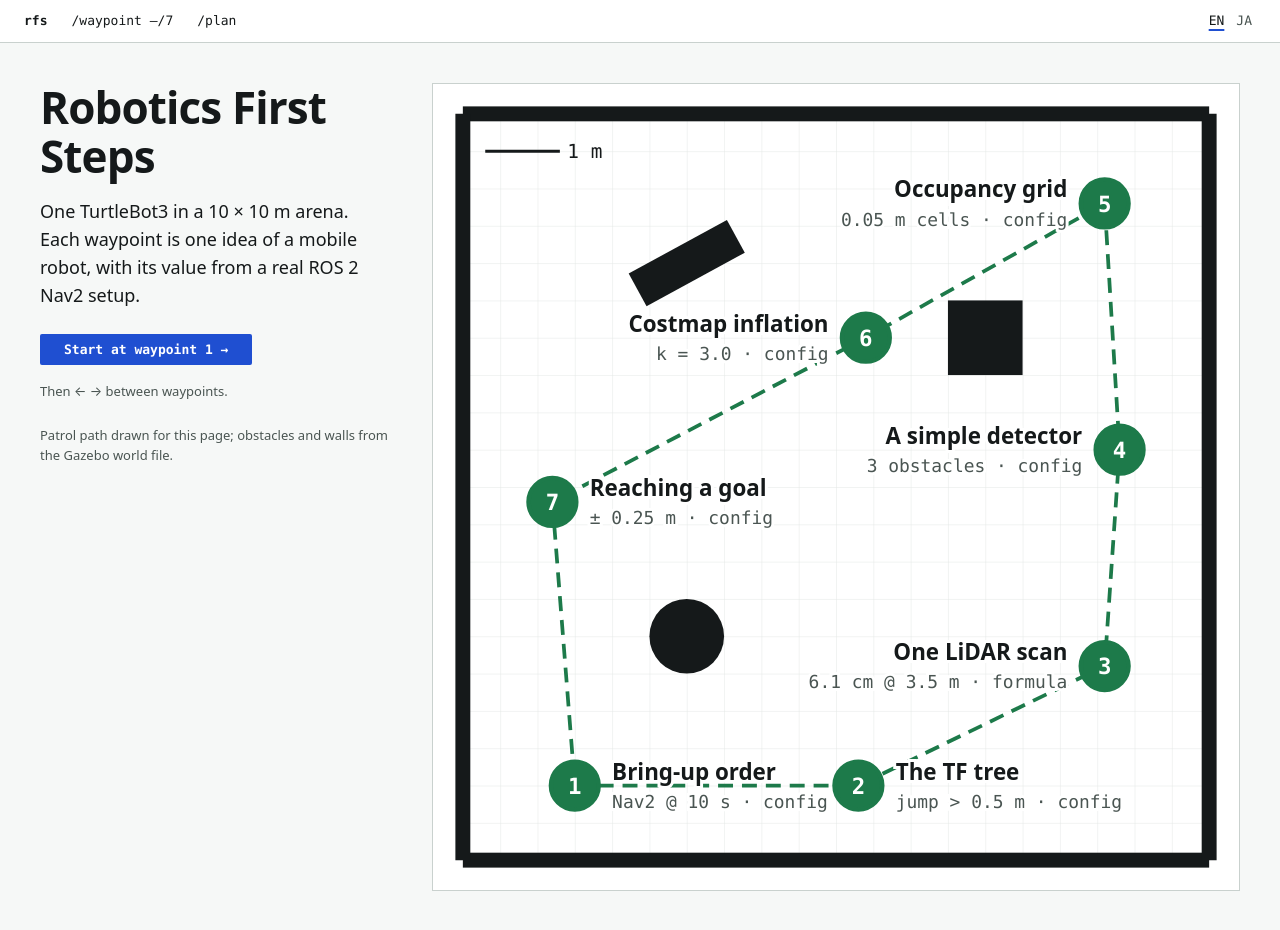
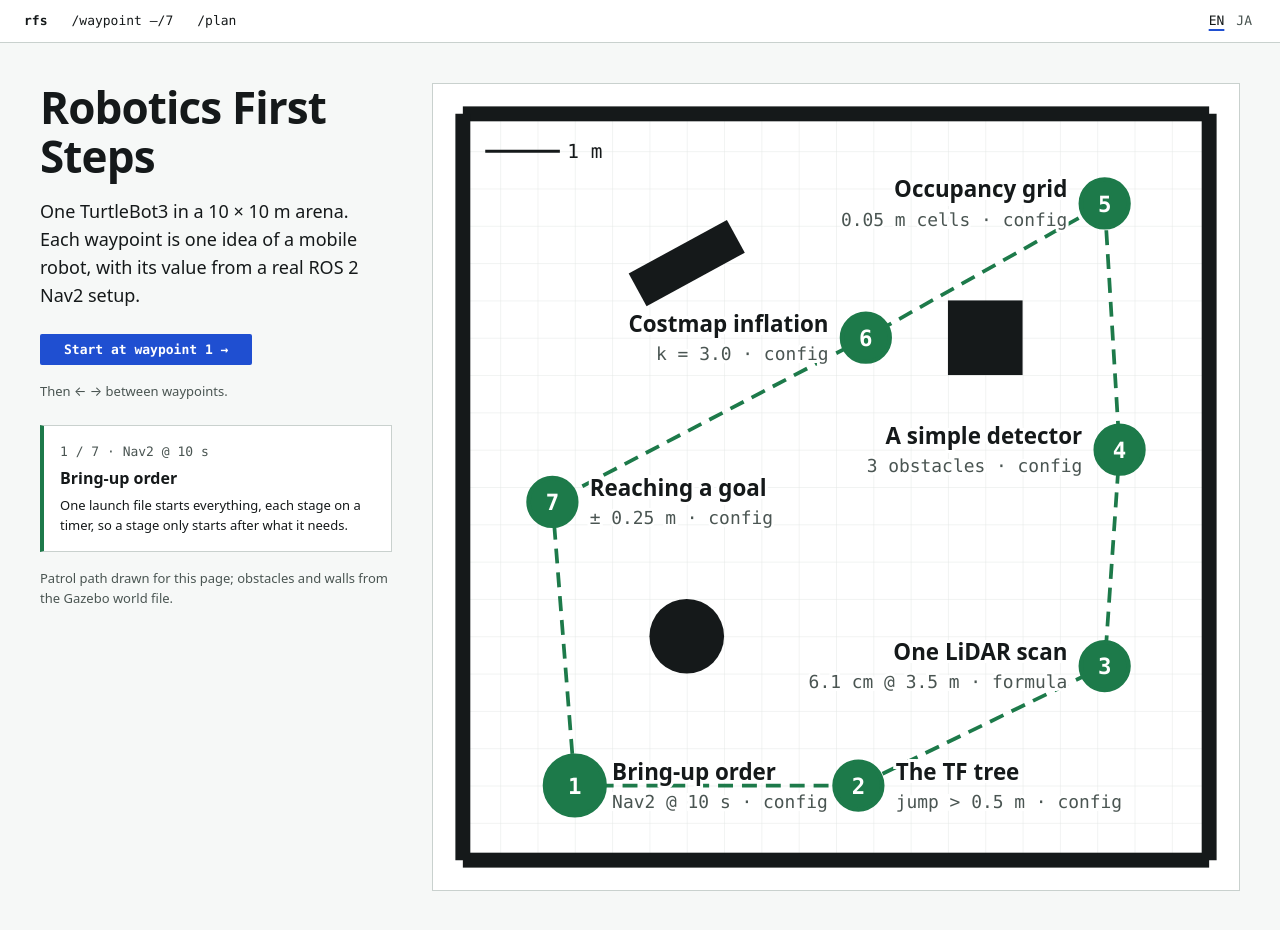
Before and after one commit to AungKaung1928/robotics-101, a React (Vite) app: page / in a window 1280 px wide. Built offline with nearby package versions, Linux system fonts and the light colour scheme.

Commit message:
Overview preview: hovering or focusing a waypoint shows its first line and value (hidden on phones)

```diff
--- a/scripts/verify.mjs
+++ b/scripts/verify.mjs
@@ -10,7 +10,7 @@ const BASE = `http://localhost:${PORT}/`
 const OUT = join(ROOT, 'verify-out')
 // Route, then the readouts (data-k) its page must show with a number in them.
 const ROUTES = [
-  { hash: '', h1: { en: 'Robotics First Steps', ja: 'ロボティクス はじめの一歩' }, links: ['#/bringup', '#/tf', '#/scan', '#/detect', '#/grid', '#/costmap', '#/goal'] },
+  { hash: '', h1: { en: 'Robotics First Steps', ja: 'ロボティクス はじめの一歩' }, links: ['#/bringup', '#/tf', '#/scan', '#/detect', '#/grid', '#/costmap', '#/goal'], words: { peek: /^1 \/ 7 · Nav2 @ 10 s$/ } },
   { hash: '#/bringup', readouts: ['patrol', 'step'], words: { early: /none|なし/ } },
   { hash: '#/bringup/3', readouts: ['step'], off: 4 },
   { hash: '#/tf', readouts: ['hit-map', 'hit-base_scan'], words: { verdict: /healthy|正常/ } },
--- a/src/components/Overview.tsx
+++ b/src/components/Overview.tsx
@@ -1,3 +1,4 @@
+import { useState } from 'react'
 import { LAUNCH_NAV2_S, LIDAR, NAV2, OBSTACLES, TF_MAX_JUMP, WAYPOINTS } from '../content/world'
 import type { Strings } from '../i18n'
 import { beamGap } from '../lib/scan'
@@ -17,6 +18,7 @@ const VALUE: Record<ChapterId, { v: string; kind: 'config' | 'formula' }> = {
 }
 
 export default function Overview({ t }: { t: Strings }) {
+  const [peek, setPeek] = useState<ChapterId>(CHAPTERS[0])
   const path = WAYPOINTS.map(({ x, y }, i) => `${i ? 'L' : 'M'}${x} ${y}`).join('') + 'Z'
   const labels = CHAPTERS.map((c, i) => {
     const { x, y, side } = WAYPOINTS[i]
@@ -34,7 +36,10 @@ export default function Overview({ t }: { t: Strings }) {
         </g>
       </g>
     )
-    return <a key={c} href={`#/${c}`} aria-label={`${i + 1}. ${t.chapters[c]}`}>{body}</a>
+    return (
+      <a key={c} href={`#/${c}`} aria-label={`${i + 1}. ${t.chapters[c]}`} className={c === peek ? 'is-peek' : undefined}
+        onMouseEnter={() => setPeek(c)} onFocus={() => setPeek(c)}>{body}</a>
+    )
   })
   return (
     <main className="overview">
@@ -42,6 +47,11 @@ export default function Overview({ t }: { t: Strings }) {
         <h1>{t.title}</h1>
         <p className="lede">{t.lede}</p>
         <p className="cta"><a className="btn" href={`#/${CHAPTERS[0]}`}>{t.start} →</a> <span className="note">{t.keys}</span></p>
+        <a className="peek" href={`#/${peek}`}>
+          <span className="peek-n" data-k="peek">{CHAPTERS.indexOf(peek) + 1} / {CHAPTERS.length} · {VALUE[peek].v}</span>
+          <strong>{t.chapters[peek]}</strong>
+          <span>{t[peek].lines[0]}</span>
+        </a>
         <p className="note">{t.pathNote}</p>
       </div>
       <Arena label={t.open} overlay={labels}>
--- a/src/index.css
+++ b/src/index.css
@@ -47,6 +47,10 @@ h1 { font-size: var(--t-h1); line-height: 1.1; letter-spacing: -0.02em; margin:
 .cta { display: flex; flex-wrap: wrap; align-items: center; gap: var(--s3); margin: var(--s4) 0; }
 .btn { display: inline-block; padding: var(--s2) var(--s4); background: var(--robot); color: var(--surface); text-decoration: none; font: 600 var(--t-small) var(--mono); border-radius: var(--radius); }
 .btn:hover { background: var(--ink); }
+.peek { display: grid; gap: var(--s1); padding: var(--s3); margin-bottom: var(--s3); border: 1px solid var(--rule); border-left: 4px solid var(--free); background: var(--surface); color: var(--ink); text-decoration: none; font-size: var(--t-small); }
+.peek-n { font-family: var(--mono); color: var(--ink-2); }
+.peek strong { font-size: 1rem; }
+a.is-peek .wp circle { r: 0.4; }
 .note, .src { color: var(--ink-2); font-size: var(--t-small); }
 
 .arena { width: 100%; height: auto; display: block; background: var(--surface); border: 1px solid var(--rule); }
@@ -159,6 +163,7 @@ a:focus-visible .wp circle { stroke: var(--robot); stroke-width: 0.1; }
   .wp .wp-title { font-size: 0.4px; }
   .wp .wp-value { font-size: 0.3px; }
   .wp .wp-kind { display: none; }
+  .peek { display: none; } /* no hover on touch; the map labels carry the same values */
 }
 @media (prefers-reduced-motion: reduce) {
   * { transition: none !important; }
```
